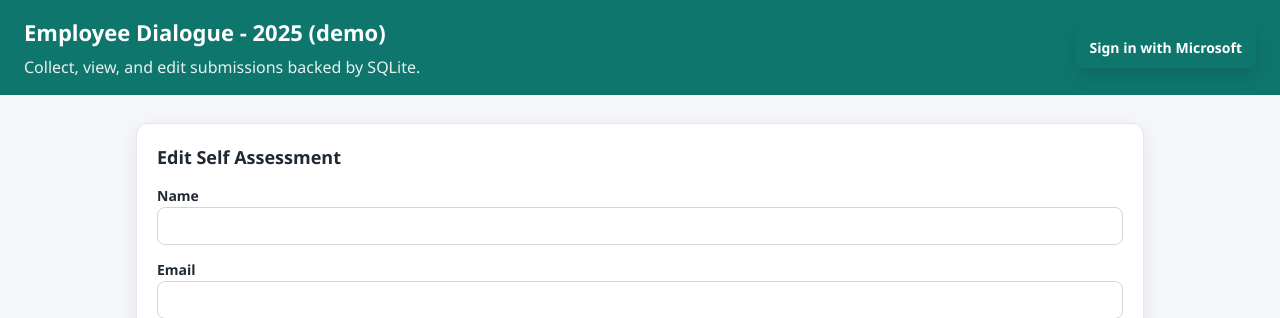
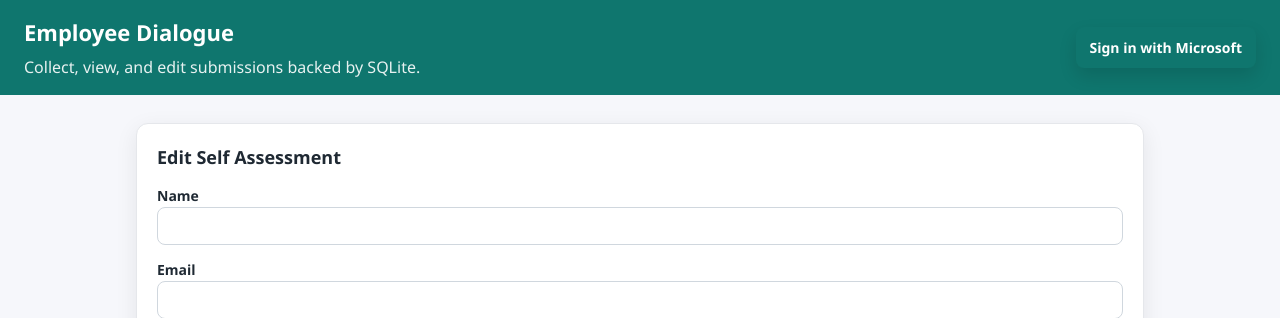
Before and after one commit to beckjim/demo-web-app, a Flask app: template templates/edit.html in a window 1280 px wide. Shown: the top 318 px of the page. Run offline with Flask 3, Linux system fonts and the light colour scheme; the template is opened without the code that fills it, so the values that code supplies are empty.

Commit message:
chore(docs): update README, pyproject.toml, and HTML title for clarity on app purpose

```diff
--- a/app.py
+++ b/app.py
@@ -1,4 +1,4 @@
-"""Flask demo app to collect, edit, and delete form entries."""
+"""Employee Dialogue - Flask app to collect, edit, and delete performance review entries."""
 
 import os
 import uuid
--- a/pyproject.toml
+++ b/pyproject.toml
@@ -1,7 +1,7 @@
 [project]
 name = "demo-web-app"
 version = "0.1.0"
-description = "Flask form demo with SQLite backend"
+description = "Employee Dialogue - Performance review and assessment application"
 authors = [{ name = "Your Name" }]
 requires-python = ">=3.9"
 dependencies = [
--- a/templates/base.html
+++ b/templates/base.html
@@ -4,7 +4,7 @@
 <head>
   <meta charset="utf-8">
   <meta name="viewport" content="width=device-width, initial-scale=1">
-  <title>Employee Dialogue - 2025 (demo)</title>
+  <title>Employee Dialogue</title>
   <link rel="stylesheet" href="https://cdn.jsdelivr.net/npm/sanitize.css@13.0.0/sanitize.min.css">
   <style>
     :root {
@@ -319,7 +319,7 @@
 <body>
   <header>
     <div>
-      <h1>Employee Dialogue - 2025 (demo)</h1>
+      <h1>Employee Dialogue</h1>
       <p style="margin:0; opacity: 0.9;">Collect, view, and edit submissions backed by SQLite.</p>
     </div>
     <div class="header-actions">
```
Also changed, not shown: tests/test_app.py (+1 -1 lines), README.md.
